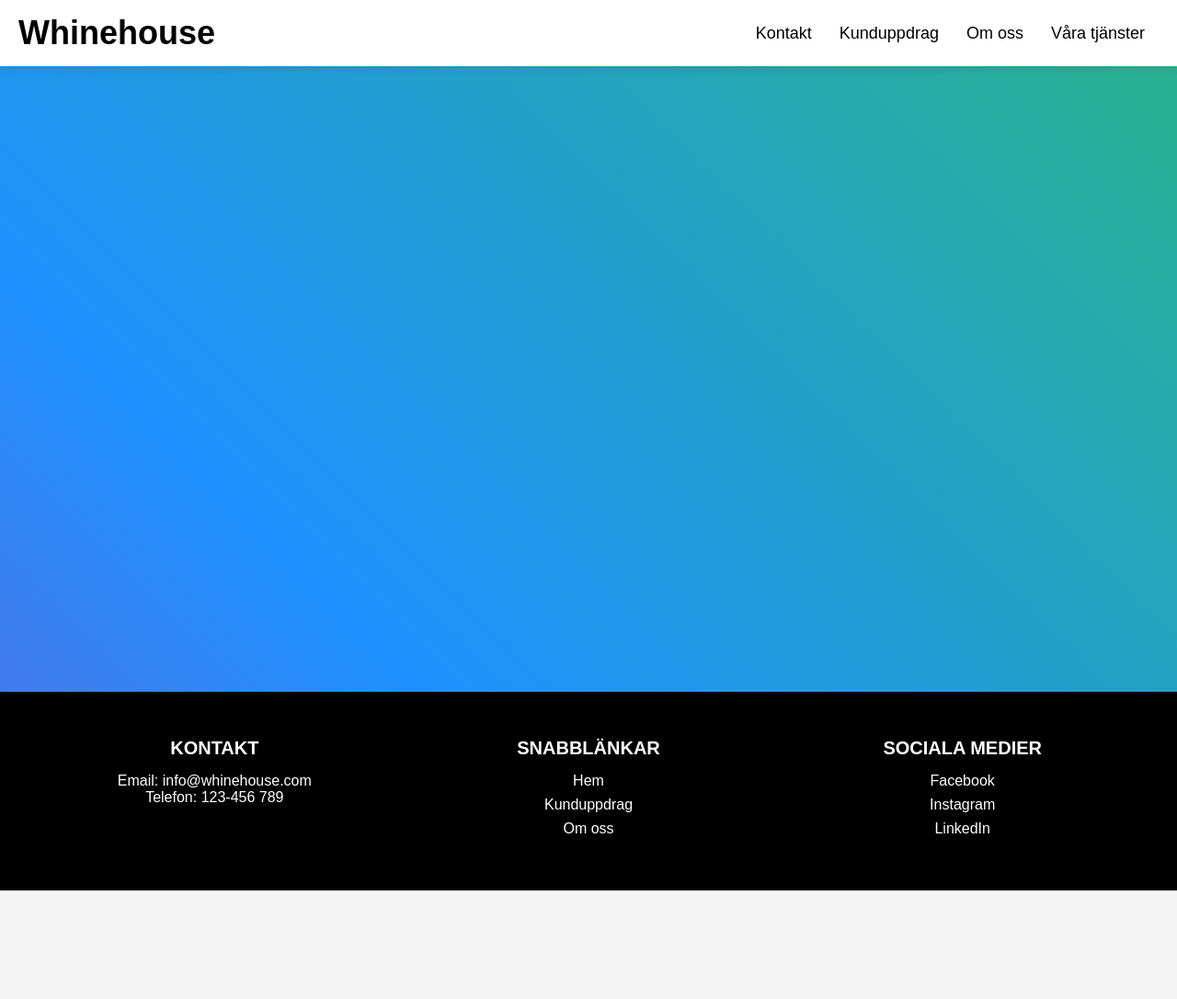
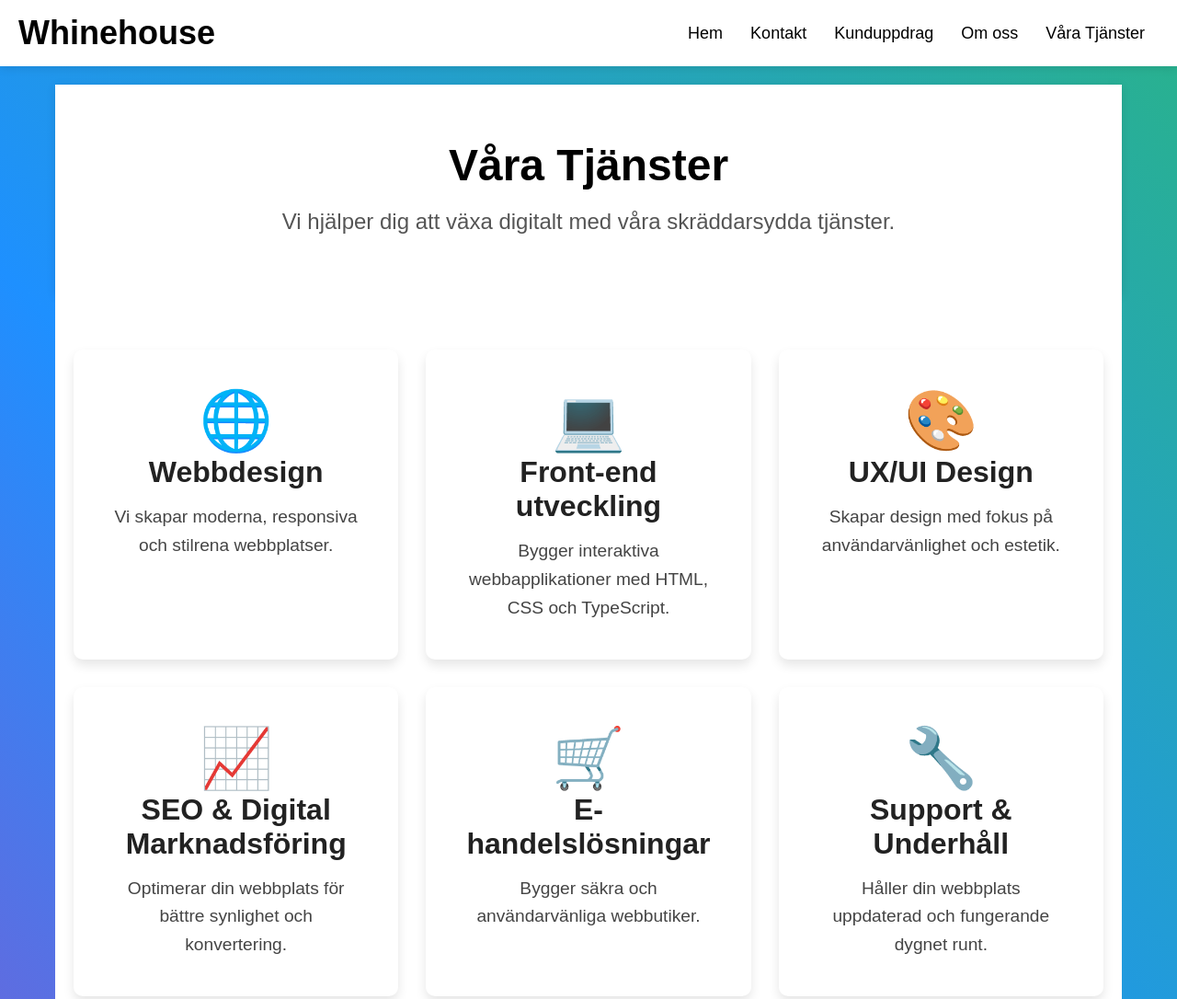
Before and after one commit to Novaav/Fiktiv-Webbyr-, a website built with Vite: page index.html in a window 1280 px wide. Shown: the top 1086 px of the page at 92% size. Before the commit the page ends 968 px from the top, so only its background shows below. Built offline with nearby package versions, Linux system fonts and the light colour scheme; files whose address does not match are found by name.

Commit message:
Lade till våra tjänster-sida

```diff
--- /dev/null
+++ b/public/varatjanster.html
@@ -0,0 +1,58 @@
+<!DOCTYPE html>
+<html lang="sv">
+<head>
+    <meta charset="UTF-8">
+    <meta name="viewport" content="width=device-width, initial-scale=1.0">
+    <title>Våra Tjänster</title>
+    <link rel="stylesheet" href="/src/styles/varatjanster.css">
+</head>
+<body class="services-page">
+    <header class="services-header">
+        <div class="services-header-container">
+            <h1 class="services-title">Våra Tjänster</h1>
+            <p class="services-description">Vi hjälper dig att växa digitalt med våra skräddarsydda tjänster.</p>
+        </div>
+    </header>
+
+    <section class="services-content">
+        <div class="services-grid">
+            <div class="service-card">
+                <span class="service-icon">🌐</span>
+                <h3>Webbdesign</h3>
+                <p>Vi skapar moderna, responsiva och stilrena webbplatser.</p>
+            </div>
+
+            <div class="service-card">
+                <span class="service-icon">💻</span>
+                <h3>Front-end utveckling</h3>
+                <p>Bygger interaktiva webbapplikationer med HTML, CSS och TypeScript.</p>
+            </div>
+
+            <div class="service-card">
+                <span class="service-icon">🎨</span>
+                <h3>UX/UI Design</h3>
+                <p>Skapar design med fokus på användarvänlighet och estetik.</p>
+            </div>
+
+            <div class="service-card">
+                <span class="service-icon">📈</span>
+                <h3>SEO & Digital Marknadsföring</h3>
+                <p>Optimerar din webbplats för bättre synlighet och konvertering.</p>
+            </div>
+
+            <div class="service-card">
+                <span class="service-icon">🛒</span>
+                <h3>E-handelslösningar</h3>
+                <p>Bygger säkra och användarvänliga webbutiker.</p>
+            </div>
+
+            <div class="service-card">
+                <span class="service-icon">🔧</span>
+                <h3>Support & Underhåll</h3>
+                <p>Håller din webbplats uppdaterad och fungerande dygnet runt.</p>
+            </div>
+        </div>
+    </section>
+
+</body>
+</html>
--- a/src/main.ts
+++ b/src/main.ts
@@ -1,6 +1,4 @@
 /// <reference types="vite/client" />
-
-
 
 import { createHeader } from "./ts/header";
 import { createFooter } from "./ts/footer";
@@ -8,26 +6,51 @@ import { createFooter } from "./ts/footer";
 document.addEventListener("DOMContentLoaded", () => {
     const root = document.getElementById("app");
     if (!root) {
-        console.error("Element with id 'app' not found");
+        console.error("❌ Elementet med id 'app' hittades inte!");
         return;
     }
 
-    // Flytta existerande innehåll innan det skrivs över
-    const existingContent = Array.from(root.childNodes);
-
-    // Rensa #app innan vi bygger strukturen
+    // Rensa och bygg om sidan
     root.innerHTML = "";
-
-    // Lägg till header
     root.appendChild(createHeader());
 
-    // Skapa en wrapper för innehållet
     const contentWrapper = document.createElement("div");
     contentWrapper.classList.add("content-wrapper");
+    root.appendChild(contentWrapper);
 
-    // Lägg tillbaka det tidigare innehållet i content-wrapper
-    existingContent.forEach(node => contentWrapper.appendChild(node));
+    root.appendChild(createFooter());
 
-    root.appendChild(contentWrapper);
-    root.appendChild(createFooter());
+    // 🔄 Dynamisk sidladdning
+    async function loadPage(url: string) {
+        try {
+            const response = await fetch(url);
+            if (!response.ok) throw new Error(`Sidan kunde inte laddas: ${url}`);
+
+            const html = await response.text();
+            contentWrapper.innerHTML = html; // Ladda in HTML-innehållet
+            console.log(`✅ Laddade sida: ${url}`);
+
+            // Importera JavaScript för specifika sidor
+            if (url.includes("varatjanster")) {
+                import("./ts/varatjanster").then(() => console.log("📜 `varatjanster.ts` laddad."));
+            }
+        } catch (error) {
+            console.error("❌ Fel vid laddning av sidan:", error);
+            contentWrapper.innerHTML = "<h2>😢 Kunde inte ladda sidan!</h2>";
+        }
+    }
+
+    // Lyssna på navigationsmenyns länkar
+    document.querySelectorAll("nav a").forEach(link => {
+        link.addEventListener("click", (event) => {
+            event.preventDefault();
+            const url = link.getAttribute("href");
+            if (url) {
+                loadPage(url);
+            }
+        });
+    });
+
+    // 🏠 Ladda startsidan (ändra till önskad startsida)
+    loadPage("/src/pages/varatjanster.html");
 });
--- a/src/styles/main.css
+++ b/src/styles/main.css
@@ -1,6 +1,7 @@
 
 
 @import url('kunduppdrag.css');
+@import url('varatjanster.css');
 
    * {
     margin: 0;
--- /dev/null
+++ b/src/styles/varatjanster.css
@@ -0,0 +1,122 @@
+/* 🌐 Huvudstil för "Våra Tjänster" */
+.services-page {
+    font-family: Arial, Helvetica, sans-serif;
+    background-color: #f8f9fa;
+    color: #333;
+    margin: 0;
+    padding: 0;
+    display: flex;
+    flex-direction: column;
+    align-items: center; /* Centrerar allt innehåll horisontellt */
+}
+
+/* 🏗 Header */
+.services-header {
+    text-align: center;
+    padding: 60px 20px;
+    background-color: #fff;
+    box-shadow: 0 2px 10px rgba(0, 0, 0, 0.1);
+    width: 100%;
+    display: flex;
+    flex-direction: column; /* Tvingar texten på varsin rad */
+    align-items: center; /* Centrerar texten */
+    justify-content: center;
+}
+
+.services-header-container {
+    max-width: 900px;
+    text-align: center;
+}
+
+.services-title {
+    font-size: 3rem;
+    margin-bottom: 15px; /* Ökar avståndet mellan rubrik och text */
+    display: block;
+    text-align: center;
+}
+
+.services-description {
+    font-size: 1.5rem;
+    color: #555;
+    max-width: 800px; /* Begränsar bredden så att den inte flyter ut */
+    text-align: center;
+    line-height: 1.6;
+}
+
+/* 🛠 Tjänster-sektion */
+.services-content {
+    width: 100%;
+    max-width: 1400px;
+    padding: 60px 20px;
+    background: #fff;
+    text-align: center;
+}
+
+/* 🏗 Tjänstekort-container (breddanpassad för större kort) */
+.services-grid {
+    max-width: 1200px;
+    margin: 0 auto;
+    display: grid;
+    grid-template-columns: repeat(auto-fit, minmax(350px, 1fr)); /* Större kort */
+    gap: 30px; /* Ökar mellanrummen */
+    justify-content: center;
+}
+
+/* 🎨 Stil för tjänstekort (gör dem större och fyller ut bättre) */
+.service-card {
+    background: #fff;
+    padding: 40px; /* Mer padding för större utseende */
+    border-radius: 10px;
+    box-shadow: 0px 6px 12px rgba(0, 0, 0, 0.1);
+    text-align: center;
+    transition: transform 0.3s ease, box-shadow 0.3s ease;
+    font-size: 1.3rem; /* Större text */
+}
+
+.service-card:hover {
+    transform: translateY(-5px);
+    box-shadow: 0 8px 16px rgba(0, 0, 0, 0.2);
+}
+
+/* 🔥 Ikonstil */
+.service-icon {
+    font-size: 4rem; /* Större ikon */
+    margin-bottom: 20px;
+    color: #ff7f50;
+}
+
+/* 🎨 Textstil */
+h3 {
+    font-size: 2rem; /* Större rubrik */
+    color: #222;
+    margin-bottom: 15px;
+}
+
+p {
+    font-size: 1.2rem;
+    color: #444;
+    line-height: 1.6;
+}
+
+/* 🔻 Footer */
+.services-footer {
+    background: #222;
+    color: #fff;
+    text-align: center;
+    padding: 30px 0;
+    width: 100%;
+    margin-top: 50px;
+}
+
+/* 📱 RESPONSIV DESIGN */
+@media (max-width: 1024px) {
+    .services-grid {
+        grid-template-columns: repeat(auto-fit, minmax(300px, 1fr)); /* Anpassad för mellan-storlek */
+    }
+}
+
+@media (max-width: 768px) {
+    .services-grid {
+        grid-template-columns: 1fr; /* En kolumn på små skärmar */
+    }
+}
--- a/src/ts/nav.ts
+++ b/src/ts/nav.ts
@@ -10,10 +10,11 @@ export function createNavbar(): HTMLElement {
     ul.classList.add("nav-list");
 
     const links = [
-        { text: "Kontakt", url: "kontakt.html" },
-        { text: "Kunduppdrag", url: "kunduppdrag.html" },
-        { text: "Om oss", url: "om-oss.html" },
-        { text: "Våra tjänster", url: "vara-tjanster.html" }
+        { text: "Hem", url: "/src/pages/index.html" },
+        { text: "Kontakt", url: "/src/pages/kontakt.html" },
+        { text: "Kunduppdrag", url: "/public/kunduppdrag.html" },
+        { text: "Om oss", url: "/src/pages/omoss.html" },
+        { text: "Våra Tjänster", url: "/public/varatjanster.html" }
     ];
 
     links.forEach(link => {
--- /dev/null
+++ b/src/ts/varatjanster.ts
@@ -0,0 +1,26 @@
+document.addEventListener("DOMContentLoaded", () => {
+    const services = [
+        { title: "Webbdesign", description: "Vi skapar moderna och responsiva webbplatser.", icon: "🌐" },
+        { title: "Front-end utveckling", description: "Vi bygger interaktiva och dynamiska webblösningar.", icon: "💻" },
+        { title: "UX/UI Design", description: "Optimerad design för bästa användarupplevelse.", icon: "🎨" },
+        { title: "SEO & Marknadsföring", description: "Vi hjälper dig att synas på Google.", icon: "📈" },
+        { title: "E-handel", description: "Vi bygger skalbara e-handelslösningar.", icon: "🛒" },
+        { title: "Support & Underhåll", description: "Vi ser till att din sajt alltid fungerar.", icon: "🔧" }
+    ];
+
+    const serviceContainer = document.getElementById("services-container");
+
+    if (serviceContainer) {
+        serviceContainer.innerHTML = ""; // Rensar gammalt innehåll
+        services.forEach(service => {
+            const serviceCard = document.createElement("div");
+            serviceCard.classList.add("service-card");
+            serviceCard.innerHTML = `
+                <div class="service-icon">${service.icon}</div>
+                <h3>${service.title}</h3>
+                <p>${service.description}</p>
+            `;
+            serviceContainer.appendChild(serviceCard);
+        });
+    }
+});
```
Also changed, not shown: public/våratjänster.html (deleted).
